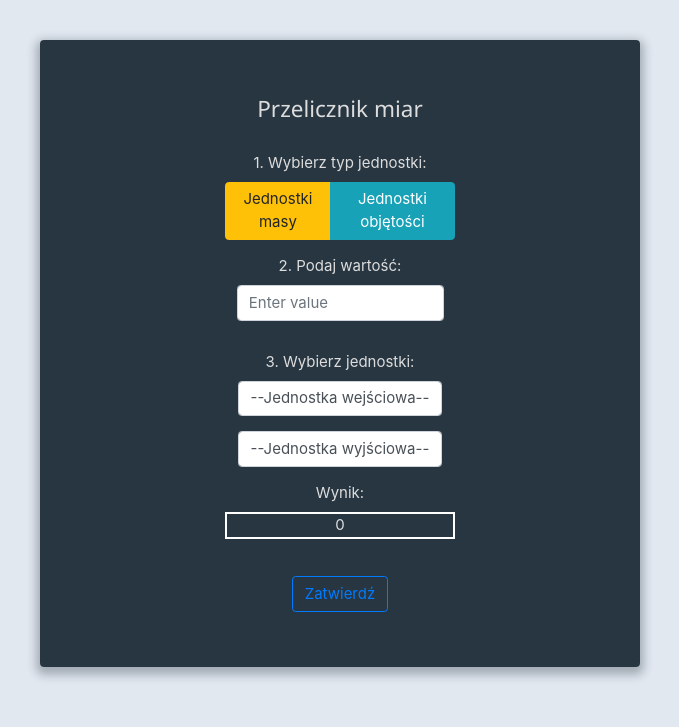
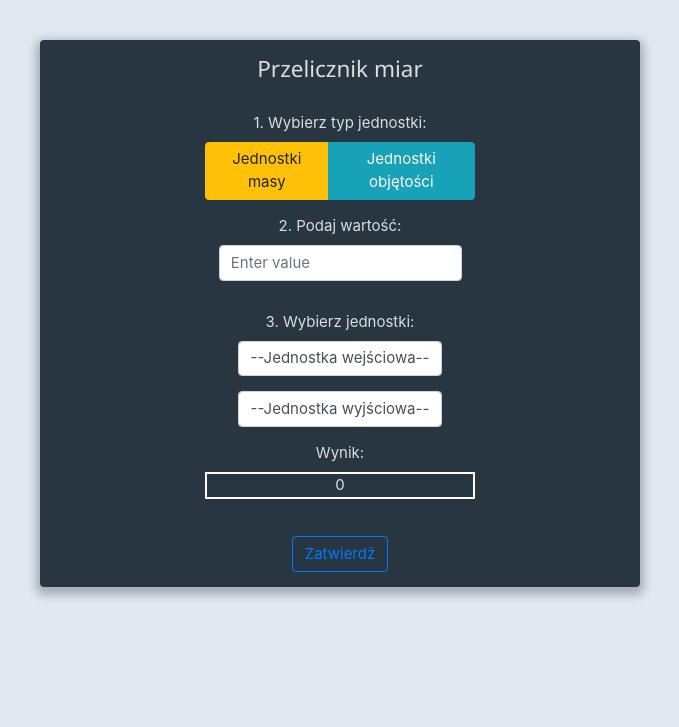
Before and after one commit to patryk0504/Fancy-Recipes, a Django app: page /unitCalculator/ in a window 1280 px wide. Shown: the part 73-800 px from the top of the page, without its empty margins (300-979 px from the left). Run offline with Django 3.2, Linux system fonts and the light colour scheme; data that the repository does not hold is empty; some libraries are stand-ins or nearby versions.

Commit message:
style update

```diff
--- a/Fancy_Recipes/app/static/css/unit_calculator.css
+++ b/Fancy_Recipes/app/static/css/unit_calculator.css
@@ -1,7 +1,7 @@
 
 .myform {
   background: rgba(19,35,47,.9);
-  padding: 40px;
+  /*padding: 40px;*/
   max-width:600px;
   margin:40px auto;
   border-radius: 4px;
```
